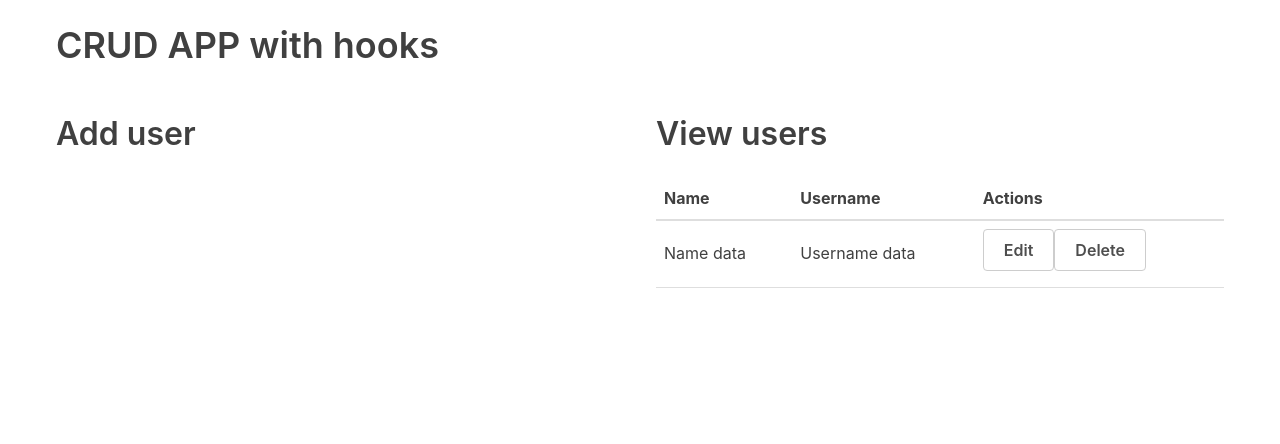
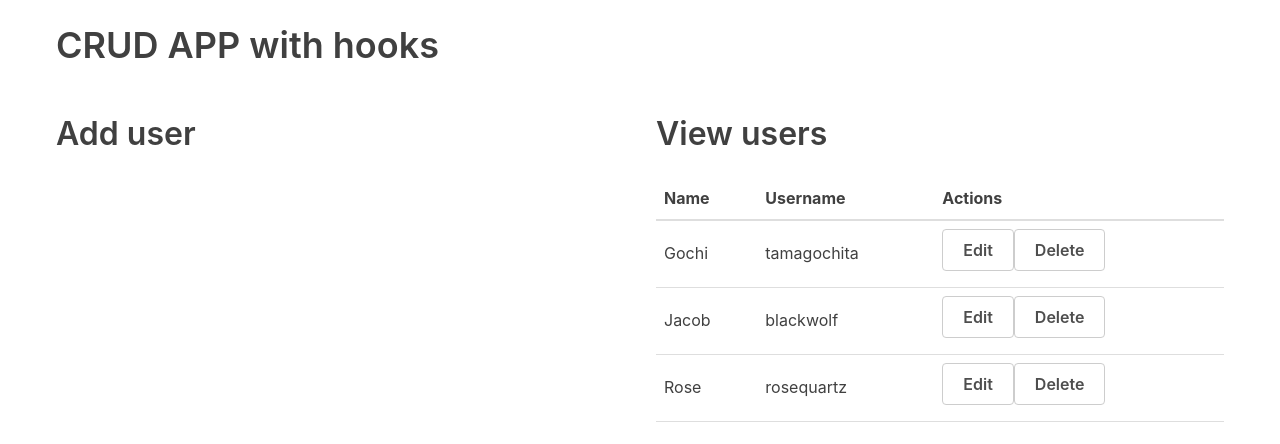
Before and after one commit to Gochita/reactCrud, a React (Create React App) app: page / in a window 1280 px wide. Shown: the top 444 px of the page. Built offline with nearby package versions, Linux system fonts and the light colour scheme.

Commit message:
Se agregan ids aleatorios con la libreria uuid, se agrega un array con usuarios y se itera en la vista

```diff
--- a/src/App.js
+++ b/src/App.js
@@ -1,6 +1,18 @@
-import React from "react";
+import React, { useState } from "react";
 import UserTable from "./components/UserTable";
+import { v4 as uuidv4 } from 'uuid';
+
 function App() {
+  const usersData = [
+    {id: uuidv4(), name: 'Gochi', username: 'tamagochita' },
+    { id: uuidv4(), name: "Jacob", username: "blackwolf" },
+    { id: uuidv4(), name: "Rose", username: "rosequartz" },
+  ];
+
+  //state
+
+  const [users, setUsers] = useState(usersData);
+
   return (
     <div className="container">
       <h1>CRUD APP with hooks</h1>
@@ -10,7 +22,7 @@
         </div>
         <div className="flex-large">
           <h2>View users</h2>
-          <UserTable />
+          <UserTable users={users}/>
         </div>
       </div>
     </div>
--- a/src/components/UserTable.jsx
+++ b/src/components/UserTable.jsx
@@ -1,5 +1,8 @@
 import React from "react";
-const UserTable = () => {
+
+
+const UserTable = (props) => {
+  console.log(props.users);
   return (
     <table>
       <thead>
@@ -10,14 +13,24 @@
         </tr>
       </thead>
       <tbody>
-        <tr>
-          <td>Name data</td>
-          <td>Username data</td>
-          <td>
-            <button className="button muted-button">Edit</button>
-            <button className="button muted-button">Delete</button>
-          </td>
-        </tr>
+        {
+
+            props.users.length > 0 ?
+            props.users.map((user) => (
+            <tr key={user.id}>
+                <td>{user.name}</td>
+                <td>{user.username}</td>
+                <td>
+                    <button className="button muted-button">Edit</button>
+                    <button className="button muted-button">Delete</button>
+                </td>
+            </tr>
+        )) : (
+            <tr>
+                <td colSpan={3}>No users</td>
+            </tr>
+        )
+        }
       </tbody>
     </table>
   );
```
